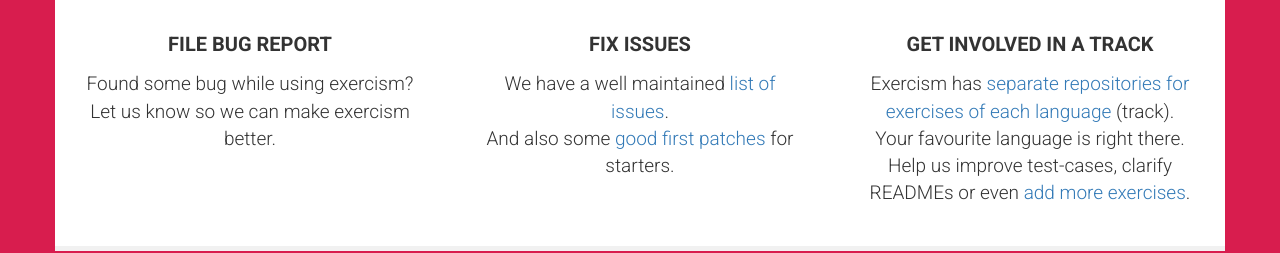
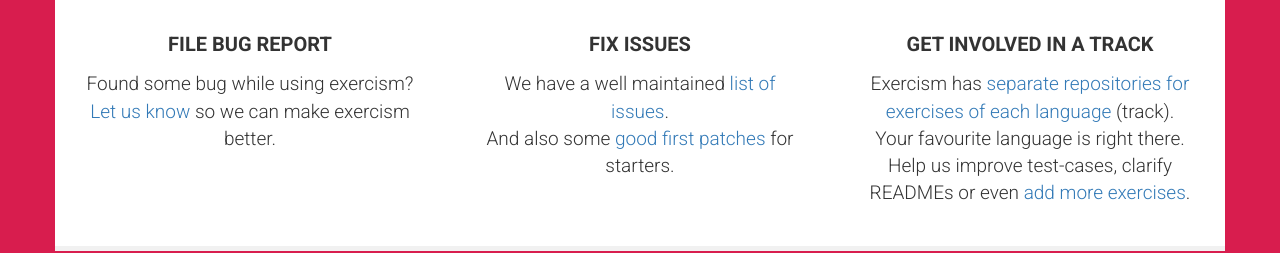
Before and after one commit to x24pr/x24pr.github.io, a plain HTML site: page index.html in a window 1280 px wide. Shown: the part 577-830 px from the top of the page. Drawn offline with nearby package versions, Linux system fonts and the light colour scheme.

Commit message:
Add link to github issue tracker

```diff
--- a/index.html
+++ b/index.html
@@ -81,7 +81,7 @@
         <div class="row">
           <div class="col-md-4 intro-block">
             <h4>File Bug Report</h4>
-            <p>Found some bug while using exercism? Let us know so we can make exercism better.</p>
+            <p>Found some bug while using exercism? <a href="https://github.com/exercism/exercism.io/issues">Let us know</a> so we can make exercism better.</p>
           </div>
           <div class="col-md-4 intro-block">
             <h4>Fix Issues</h4>
```
